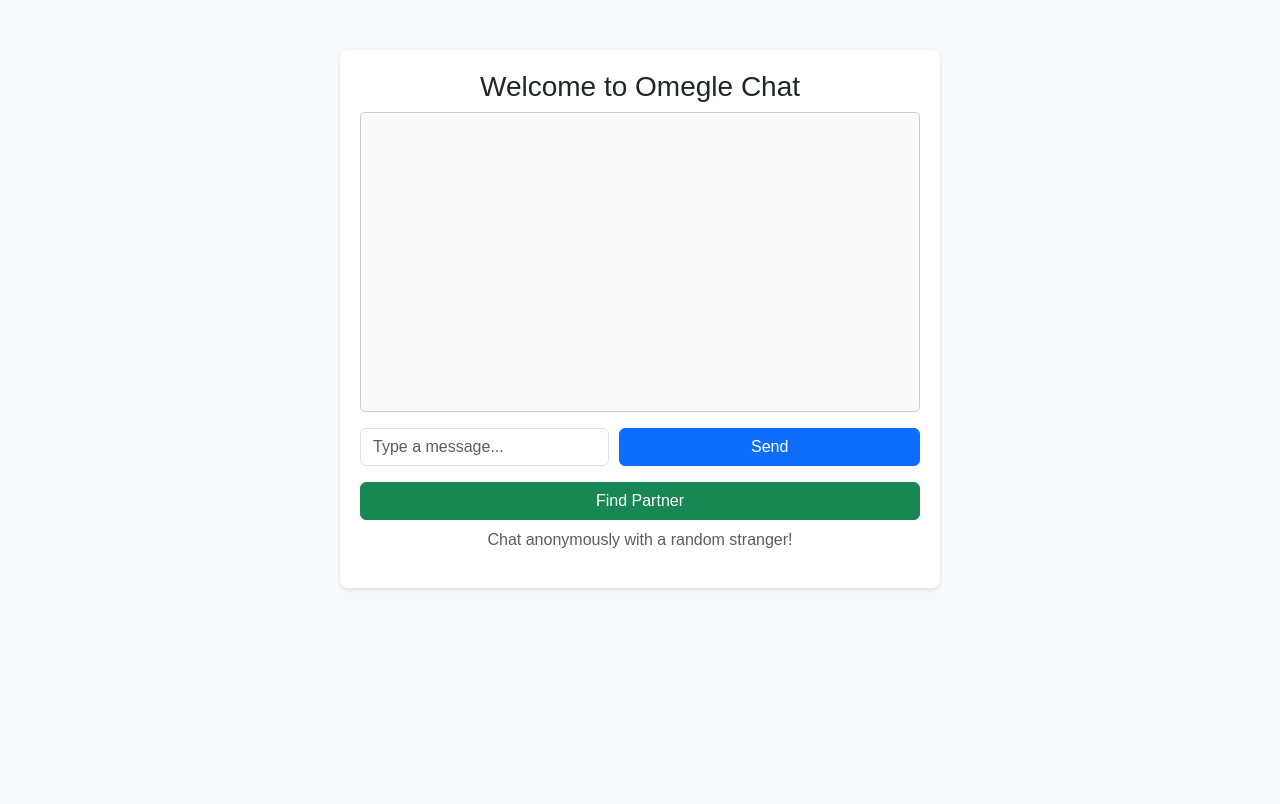
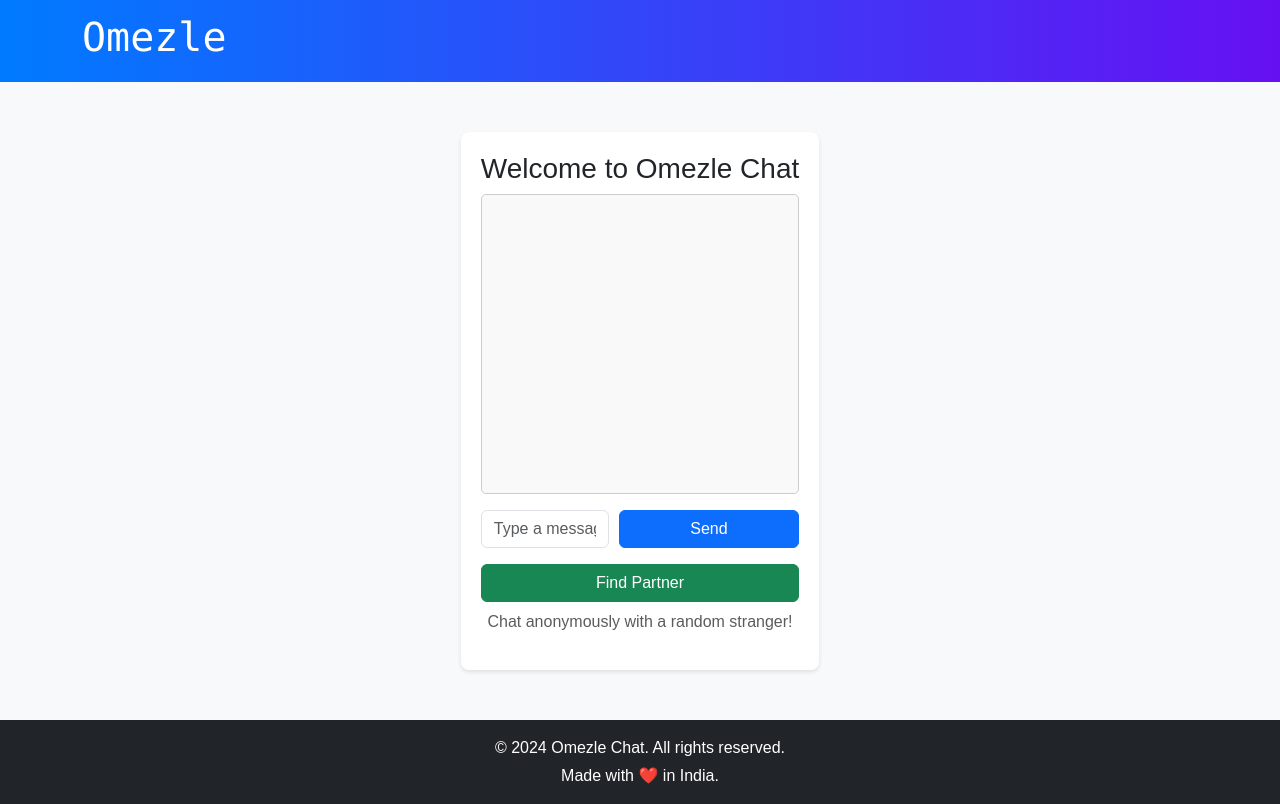
Before and after one commit to SkvProgrammer/random-chat-web-app-omezle, a Flask app: page / in a window 1280 px wide. Before the commit the page ends 590 px from the top, so only its background shows below. Run offline with Flask 3, Linux system fonts and the light colour scheme; some libraries are stand-ins or nearby versions.

Commit message:
changes made

```diff
--- a/app.py
+++ b/app.py
@@ -1,17 +1,12 @@
 from flask import Flask, render_template, request
 from flask_socketio import SocketIO, emit
-from flask_limiter import Limiter
-from flask_limiter.util import get_remote_address
+import os
+
 
 app = Flask(__name__)
-app.config['SECRET_KEY'] = 'your_secret_key'
+app.config['SECRET_KEY'] = os.urandom(24)
+app.config['PREFERRED_URL_SCHEME'] = 'https'
 
-# Initialize Flask-Limiter
-limiter = Limiter(
-    get_remote_address,
-    app=app,
-    default_limits=["200 per day", "50 per hour"]
-)
 
 # Initialize Flask-SocketIO
 socketio = SocketIO(app)
@@ -21,7 +16,6 @@
 last_partners = {}  # Mapping: {socket_id: previous_partner_socket_id}
 
 @app.route('/')
-@limiter.limit("10 per minute")  # Rate limit for accessing the homepage
 def home():
     return render_template('index.html')
 
@@ -58,7 +52,6 @@
     emit('waiting_for_partner', room=sid)
 
 @socketio.on('find_partner')
-@limiter.limit("5 per minute")  # Limit requests to find a partner
 def find_partner():
     # Disconnect the current partner first
     current_partner = users.get(request.sid)
@@ -73,20 +66,14 @@
     find_new_partner(request.sid)
 
 @socketio.on('send_message')
-@limiter.limit("20 per minute")  # Limit the rate of sending messages
 def send_message(data):
     partner = users.get(request.sid)
     if partner:
         emit('receive_message', data, room=partner)
 
-@app.errorhandler(429)
-def ratelimit_error(e):
-    return {"error": "Rate limit exceeded. Please slow down."}, 429
-
 @socketio.on_error_default
 def handle_error(e):
-    if isinstance(e, limiter.RateLimitExceeded):
-        emit('rate_limit_exceeded', {'message': 'You are sending messages too quickly. Please slow down.'})
+    print(f"An error occurred: {e}")
 
 if __name__ == '__main__':
-    socketio.run(app, debug=True)
+    socketio.run(app)
--- a/requirements.txt
+++ b/requirements.txt
@@ -5,3 +5,4 @@
 python-engineio==4.3.4
 python-socketio==5.8.0
 eventlet==0.33.3  # Optional: For async WebSocket handling
+gunicorn
--- a/templates/index.html
+++ b/templates/index.html
@@ -3,10 +3,22 @@
 <head>
     <meta charset="UTF-8">
     <meta name="viewport" content="width=device-width, initial-scale=1.0">
-    <title>Omegle Chat</title>
+    <title>Omezle - Random video and text chatting application without login</title>
     <!-- Bootstrap CSS -->
     <link href="https://cdn.jsdelivr.net/npm/bootstrap@5.3.0/dist/css/bootstrap.min.css" rel="stylesheet">
     <style>
+            html, body {
+        height: 100%; /* Full height for the viewport */
+        margin: 0; /* Remove default margin */
+        display: flex;
+        flex-direction: column;
+    }
+
+    /* Ensure the main content expands to fill the available space */
+   .chat-container {
+        flex: 1;
+    }
+
         body {
             background-color: #f8f9fa;
             font-family: Arial, sans-serif;
@@ -38,11 +50,42 @@
             display: flex;
             gap: 10px;
         }
+
+        footer {
+    background-color: #212529;
+    color: #ffffff;
+}
+footer a {
+    color: #ffc107;
+    text-decoration: none;
+}
+footer a:hover {
+    text-decoration: underline;
+}
+header {
+    background: linear-gradient(90deg, #007bff, #6610f2); /* Blue to Purple */
+
+}
+
+#message{
+    box-shadow:none!important;
+}
+
     </style>
 </head>
 <body>
+    <header>
+        <nav class="navbar navbar-expand-lg text-primary text-center">
+            <div class="container text-center">
+                <a class="navbar-brand" href="#" style="color:white!important;"><h1 style=" font-family: 'Lucida Console', 'Courier New', monospace;">Omezle</h1></a>
+
+            </div>
+        </nav>
+    </header>
+
+
     <div class="chat-container">
-        <h3 class="text-center">Welcome to Omegle Chat</h3>
+        <h3 class="text-center">Welcome to Omezle Chat</h3>
         <div id="chat" class="mb-3"></div>
         <div class="chat-input-group mb-3">
             <input id="message" class="form-control" placeholder="Type a message...">
@@ -52,11 +95,25 @@
         <p class="text-center text-muted">Chat anonymously with a random stranger!</p>
     </div>
 
+    <footer class="text-center py-3">
+        <p class="mb-1">
+            &copy; <span id="currentYear"></span> Omezle Chat. All rights reserved.
+        </p>
+        <p class="mb-0">
+            Made with <span style="color: red;">❤️</span> in India.
+        </p>
+    </footer>
+
+
+
     <!-- Bootstrap JS and Dependencies -->
     <script src="https://cdn.jsdelivr.net/npm/bootstrap@5.3.0/dist/js/bootstrap.bundle.min.js"></script>
     <!-- Socket.IO -->
     <script src="https://cdn.socket.io/4.0.0/socket.io.min.js"></script>
     <script>
+        // Set the current year in the footer
+        document.getElementById('currentYear').textContent = new Date().getFullYear();
+
         const socket = io();
 
         const chat = document.getElementById('chat');
```
Also changed, not shown: vercel.json.
